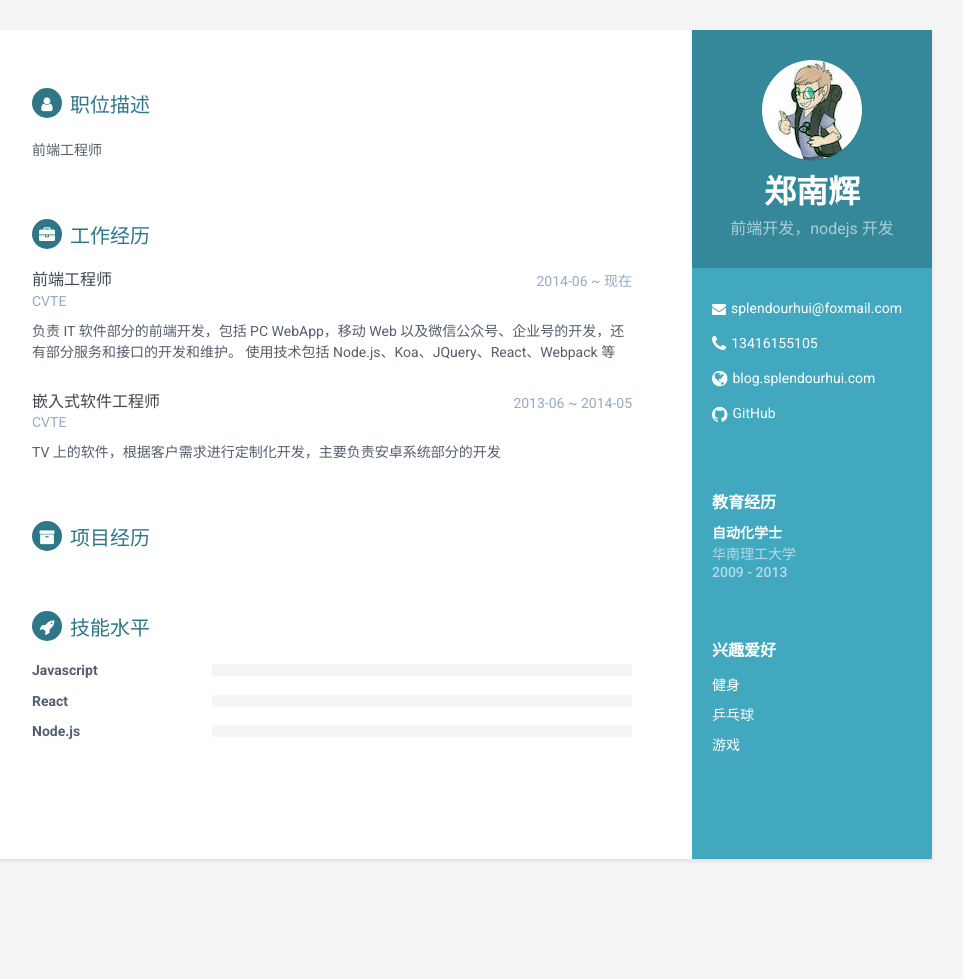
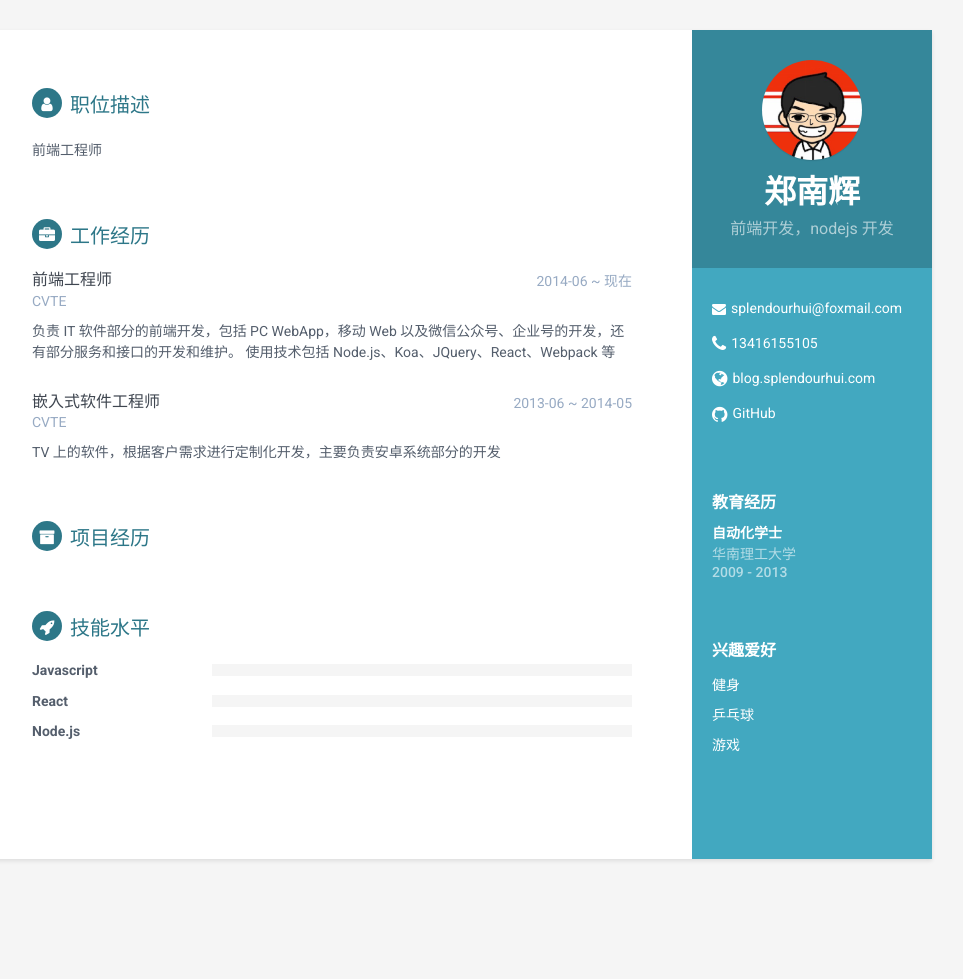
Before and after one commit to splendourhui/resume, a Jekyll site: the page built from index.html, in a window 1280 px wide. Shown: the whole page, without its empty margins (188-1151 px from the left). Built offline with Jekyll 4.4.1, drawn with Linux system fonts in a browser that asks for light colours; nearby versions of some CDN libraries.

Commit message:
[other] 修改头像

```diff
--- a/_config.yml
+++ b/_config.yml
@@ -8,7 +8,7 @@ baseurl: ''
 #Profile information
 name: 郑南辉
 tagline: 前端开发，nodejs 开发
-pic: profile.jpg  #place a 100x100 picture inside /assets/images/ folder and provide the name of the file below
+pic: profile.png  #place a 100x100 picture inside /assets/images/ folder and provide the name of the file below
 
 #sidebar links
 email: splendourhui@foxmail.com
```
Also changed, not shown: assets/img/profile.jpg (deleted), assets/img/profile.png (added), src/img/profile.jpg (deleted), src/img/profile.png (added).
